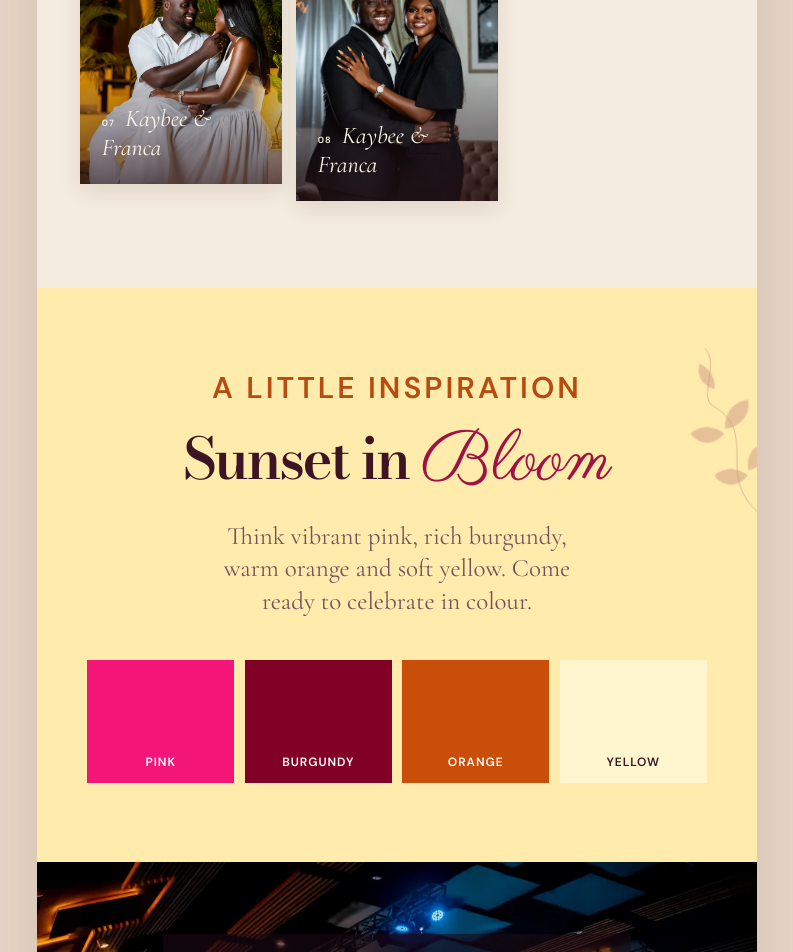
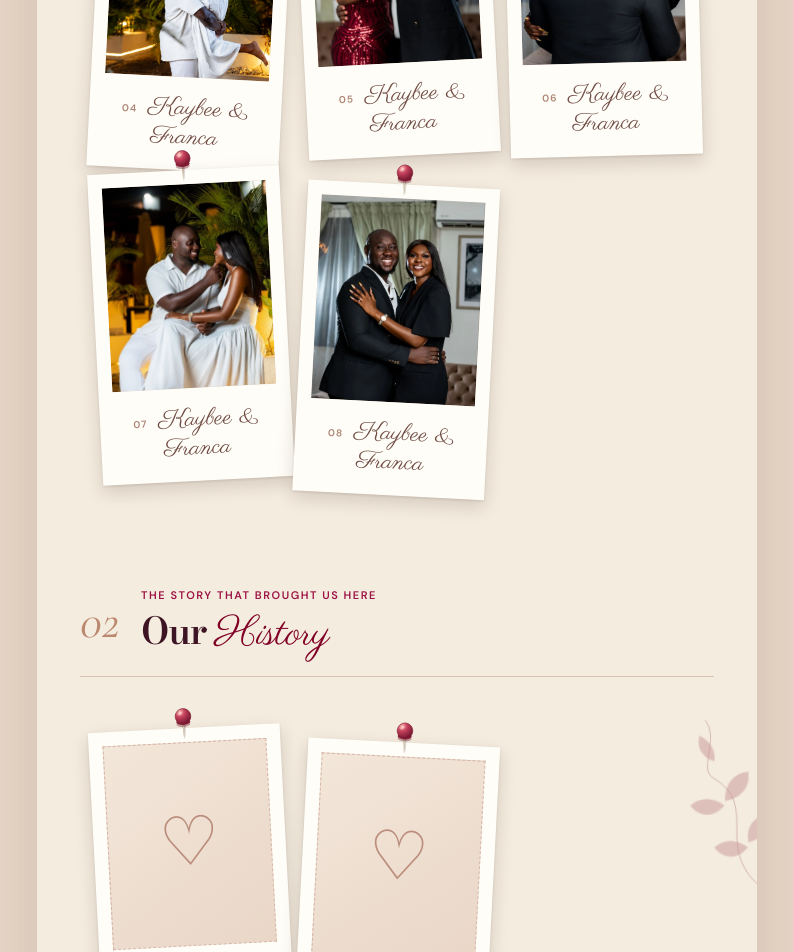
Before and after one commit to fidelnyame-80/Kaybee-Franca, a Next.js app: page / in a window 1280 px wide. Shown: the part 4000-4952 px from the top of the page, without its empty margins (243-1036 px from the left). Built offline with nearby package versions, Linux system fonts and the light colour scheme.

Commit message:
Create a pinned wedding photo album

```diff
--- a/app/components/PhotoGallery.tsx
+++ b/app/components/PhotoGallery.tsx
@@ -1,58 +1,107 @@
 "use client";
 
-import { useEffect, useRef } from "react";
 import Image from "next/image";
-import { gsap } from "gsap";
-import { galleryPhotos } from "../site-content";
+import { useEffect, useRef, useState } from "react";
+import { historyPhotos, preWeddingPhotos } from "../site-content";
+
+type Photo = { src: string; alt: string };
+type Selection = { photos: Photo[]; index: number };
 
 export default function PhotoGallery() {
-  const galleryRef = useRef<HTMLDivElement>(null);
+  const [selection, setSelection] = useState<Selection | null>(null);
+  const dialogRef = useRef<HTMLDialogElement>(null);
 
   useEffect(() => {
-    const gallery = galleryRef.current;
-    if (!gallery) return;
-    const cards = Array.from(
-      gallery.querySelectorAll<HTMLElement>(".photo-gallery__item"),
-    );
-    if (window.matchMedia("(prefers-reduced-motion: reduce)").matches) return;
-    if (!("IntersectionObserver" in window)) return;
+    const dialog = dialogRef.current;
+    if (selection && dialog && !dialog.open) dialog.showModal();
+  }, [selection]);
 
-    const observer = new IntersectionObserver(
-      (entries) => {
-        entries.forEach((entry) => {
-          if (!entry.isIntersecting) return;
-          observer.unobserve(entry.target);
-          const index = cards.indexOf(entry.target as HTMLElement);
-          gsap.fromTo(
-            entry.target,
-            { autoAlpha: 0, y: 28, rotate: index % 2 ? 2 : -2 },
-            {
-              autoAlpha: 1,
-              y: 0,
-              rotate: 0,
-              duration: 0.7,
-              ease: "power3.out",
-            },
-          );
-        });
-      },
-      { threshold: 0.12, rootMargin: "0px 0px -5% 0px" },
-    );
+  const move = (direction: number) => {
+    setSelection((current) => current && {
+      ...current,
+      index: (current.index + direction + current.photos.length) % current.photos.length,
+    });
+  };
 
-    cards.forEach((card) => observer.observe(card));
-    return () => observer.disconnect();
-  }, []);
+  const prints = (photos: Photo[]) => photos.map((photo, index) => (
+    <figure className="photo-gallery__item" key={photo.src}>
+      <span className="photo-gallery__pin" aria-hidden="true" />
+      <button
+        className="photo-gallery__photo"
+        type="button"
+        aria-label={`View photo: ${photo.alt}`}
+        onClick={() => setSelection({ photos, index })}
+      >
+        <Image src={photo.src} alt={photo.alt} fill sizes="(max-width: 720px) 42vw, 270px" unoptimized />
+      </button>
+      <figcaption><span>{String(index + 1).padStart(2, "0")}</span> Kaybee &amp; Franca</figcaption>
+    </figure>
+  ));
 
   return (
-    <div ref={galleryRef} className="photo-gallery__grid">
-      {galleryPhotos.map((photo, index) => (
-        <figure className="photo-gallery__item" key={photo.src}>
-          <Image src={photo.src} alt={photo.alt} fill sizes="(max-width: 900px) 44vw, 230px" unoptimized />
-          <figcaption>
-            <span>0{index + 1}</span> Kaybee & Franca
-          </figcaption>
-        </figure>
-      ))}
+    <div className="photo-gallery__chapters">
+      <section className="photo-gallery__chapter" aria-labelledby="pre-wedding-heading">
+        <div className="photo-gallery__chapter-heading">
+          <span className="photo-gallery__chapter-number">01</span>
+          <div>
+            <p>THE DAYS BEFORE FOREVER</p>
+            <h3 id="pre-wedding-heading">Pre-wedding <em>Photoshoot</em></h3>
+          </div>
+        </div>
+        <div className="photo-gallery__grid">{prints(preWeddingPhotos)}</div>
+      </section>
+
+      <section className="photo-gallery__chapter photo-gallery__chapter--history" aria-labelledby="history-heading">
+        <div className="photo-gallery__chapter-heading">
+          <span className="photo-gallery__chapter-number">02</span>
+          <div>
+            <p>THE STORY THAT BROUGHT US HERE</p>
+            <h3 id="history-heading">Our <em>History</em></h3>
+          </div>
+        </div>
+        <div className="photo-gallery__grid">
+          {historyPhotos.length ? prints(historyPhotos) : (
+            <>
+              <figure className="photo-gallery__item photo-gallery__item--placeholder">
+                <span className="photo-gallery__pin" aria-hidden="true" />
+                <div className="photo-gallery__empty" aria-hidden="true"><span>♡</span></div>
+                <figcaption>Our story</figcaption>
+              </figure>
+              <figure className="photo-gallery__item photo-gallery__item--placeholder">
+                <span className="photo-gallery__pin" aria-hidden="true" />
+                <div className="photo-gallery__empty" aria-hidden="true"><span>♡</span></div>
+                <figcaption>More memories to come</figcaption>
+              </figure>
+            </>
+          )}
+        </div>
+      </section>
+
+      <dialog
+        className="gallery-viewer"
+        ref={dialogRef}
+        aria-label="Photo viewer"
+        onClose={() => setSelection(null)}
+        onClick={(event) => { if (event.target === event.currentTarget) event.currentTarget.close(); }}
+        onKeyDown={(event) => {
+          if (event.key === "ArrowLeft") move(-1);
+          if (event.key === "ArrowRight") move(1);
+        }}
+      >
+        {selection && (
+          <div className="gallery-viewer__content">
+            <button className="gallery-viewer__close" type="button" aria-label="Close photo viewer" onClick={() => dialogRef.current?.close()}>×</button>
+            <div className="gallery-viewer__image">
+              <Image src={selection.photos[selection.index].src} alt={selection.photos[selection.index].alt} fill sizes="(max-width: 720px) 90vw, 650px" unoptimized />
+            </div>
+            <div className="gallery-viewer__controls">
+              <button type="button" onClick={() => move(-1)} aria-label="Previous photo">←</button>
+              <span>{selection.index + 1} / {selection.photos.length}</span>
+              <button type="button" onClick={() => move(1)} aria-label="Next photo">→</button>
+            </div>
+          </div>
+        )}
+      </dialog>
     </div>
   );
 }
--- a/app/globals.css
+++ b/app/globals.css
@@ -415,7 +415,7 @@ a { color: inherit; text-decoration: none; }
 .moments__caption { margin: 4cqw 0 0; color: var(--rust); font: 400 clamp(26px, 6cqw, 42px)/1.3 var(--script); }
 .moments__caption span { color: var(--pink); font: .5em/1 var(--serif); }
 
-.photo-gallery { padding: 12cqw 6cqw; background: #f4ecdf; text-align: center; }
+.photo-gallery { padding: 12cqw 6cqw 14cqw; background: #f4ecdf; text-align: center; }
 .photo-gallery__intro h2, .couple-memories__intro h2 {
   margin: 2.5cqw 0 0;
   color: var(--ink);
@@ -433,35 +433,135 @@ a { color: inherit; text-decoration: none; }
   color: var(--muted);
   font: italic clamp(17px, 3.7cqw, 25px)/1.3 var(--serif);
 }
+.photo-gallery__chapters { margin-top: 9cqw; text-align: left; }
+.photo-gallery__chapter + .photo-gallery__chapter { margin-top: 13cqw; }
+.photo-gallery__chapter-heading {
+  display: flex;
+  align-items: center;
+  gap: 3cqw;
+  padding-bottom: 3cqw;
+  border-bottom: 1px solid #d9c2b2;
+}
+.photo-gallery__chapter-number {
+  color: #bb8870;
+  font: italic 400 clamp(31px, 7cqw, 49px)/1 var(--serif);
+}
+.photo-gallery__chapter-heading p {
+  margin: 0 0 1cqw;
+  color: var(--rust);
+  font: 700 clamp(8px, 1.7cqw, 11px)/1.4 var(--sans);
+  letter-spacing: .14em;
+}
+.photo-gallery__chapter-heading h3 {
+  margin: 0;
+  color: var(--ink);
+  font: 600 clamp(22px, 5.2cqw, 37px)/1.1 var(--display);
+  letter-spacing: -.03em;
+}
+.photo-gallery__chapter-heading h3 em {
+  color: var(--burgundy);
+  font: 400 1.08em/1 var(--script);
+  letter-spacing: 0;
+}
 .photo-gallery__grid {
   display: grid;
   grid-template-columns: repeat(2, minmax(0, 1fr));
   align-items: start;
-  gap: 3cqw;
-  margin-top: 7cqw;
+  gap: 6cqw 5cqw;
+  padding: 7cqw 2cqw 2cqw;
 }
 .photo-gallery__item {
   position: relative;
+  margin: 0;
+  padding: 2cqw 2cqw 1.8cqw;
+  background: #fffdf7;
+  box-shadow: 0 7px 17px rgba(61, 29, 22, .17), 0 1px 3px rgba(61, 29, 22, .12);
+  transform: rotate(-3deg);
+}
+.photo-gallery__item:nth-child(even) { transform: rotate(3deg) translateY(2cqw); }
+.photo-gallery__item:nth-child(3n) { transform: rotate(-1.5deg); }
+.photo-gallery__pin {
+  position: absolute;
+  z-index: 2;
+  top: -3cqw;
+  left: 50%;
+  width: clamp(17px, 3.7cqw, 25px);
+  aspect-ratio: 32 / 46;
+  background: url("/album-pin.svg") center / contain no-repeat;
+  transform: translateX(-50%);
+  pointer-events: none;
+}
+.photo-gallery__photo, .photo-gallery__empty {
+  position: relative;
+  display: block;
+  width: 100%;
   aspect-ratio: 4 / 5;
-  margin: 0;
   overflow: hidden;
+  border: 0;
   background: #e4d3c5;
-  box-shadow: 0 8px 20px rgba(61, 29, 22, .1);
 }
-.photo-gallery__item:nth-child(3n + 2) { aspect-ratio: 3 / 4; }
-.photo-gallery__item img { display: block; width: 100%; height: 100%; object-fit: cover; }
+.photo-gallery__photo { padding: 0; cursor: zoom-in; }
+.photo-gallery__photo:focus-visible { outline: 3px solid var(--burgundy); outline-offset: 3px; }
+.photo-gallery__photo img { object-fit: cover; }
 .photo-gallery__item figcaption {
+  padding: 2.5cqw .3cqw .5cqw;
+  color: #6f4b43;
+  font: 400 clamp(17px, 3.5cqw, 24px)/1.2 var(--script);
+  text-align: center;
+}
+.photo-gallery__item figcaption span {
+  margin-right: 4px;
+  color: #ac8475;
+  font: 600 clamp(8px, 1.5cqw, 10px)/1 var(--sans);
+  letter-spacing: .1em;
+}
+.photo-gallery__empty {
+  display: grid;
+  place-items: center;
+  border: 1px dashed #d4b6a6;
+  background: linear-gradient(145deg, #f3e7da, #e9d6c7);
+  color: #bb8d7c;
+}
+.photo-gallery__empty span { font: 400 clamp(38px, 10cqw, 68px)/1 var(--serif); }
+.gallery-viewer {
+  max-width: none;
+  max-height: none;
+  width: min(92vw, 650px);
+  padding: 0;
+  border: 0;
+  background: transparent;
+  color: #fff9ed;
+}
+.gallery-viewer::backdrop { background: rgba(34, 18, 22, .88); }
+.gallery-viewer__content { position: relative; }
+.gallery-viewer__image { position: relative; height: min(72vh, 780px); }
+.gallery-viewer__image img { object-fit: contain; }
+.gallery-viewer__close {
   position: absolute;
+  z-index: 2;
+  top: 0;
   right: 0;
-  bottom: 0;
-  left: 0;
-  padding: 7cqw 3cqw 3cqw;
-  background: linear-gradient(transparent, rgba(39, 19, 24, .7));
-  color: #fff7ec;
-  font: italic clamp(16px, 3.5cqw, 24px)/1.2 var(--serif);
-  text-align: left;
+  width: 44px;
+  height: 44px;
+  border: 0;
+  border-radius: 50%;
+  background: rgba(34, 18, 22, .75);
+  color: #fff;
+  cursor: pointer;
+  font-size: 30px;
 }
-.photo-gallery__item figcaption span { margin-right: 5px; font: 600 9px/1 var(--sans); letter-spacing: .1em; }
+.gallery-viewer__controls { display: flex; align-items: center; justify-content: center; gap: 24px; padding: 14px 0; }
+.gallery-viewer__controls button {
+  width: 44px;
+  height: 44px;
+  border: 1px solid rgba(255, 249, 237, .55);
+  border-radius: 50%;
+  background: transparent;
+  color: inherit;
+  cursor: pointer;
+  font-size: 24px;
+}
+.gallery-viewer__controls span { min-width: 50px; font: 600 12px/1 var(--sans); letter-spacing: .1em; text-align: center; }
 
 .colour-story { padding: 11cqw 7cqw; background: var(--sunshine); text-align: center; }
 .colour-story__palette { display: grid; grid-template-columns: repeat(4, minmax(0, 1fr)); gap: 1.5cqw; margin-top: 6cqw; }
@@ -593,12 +693,16 @@ a { color: inherit; text-decoration: none; }
 .couple-memories__empty { display: grid; min-height: 220px; align-content: center; justify-items: center; margin-top: 5cqw; border: 1px dashed #d5acae; color: var(--muted); }
 .couple-memories__empty > span { color: var(--rust); font: 44px/1 var(--serif); }
 .couple-memories__empty p { margin: 10px 0 0; font: italic 20px/1.2 var(--serif); }
-.couple-memories__gallery { display: grid; grid-template-columns: repeat(2, minmax(0, 1fr)); align-items: start; gap: 3cqw; margin-top: 5cqw; }
-.couple-memories__card { position: relative; aspect-ratio: 4 / 5; margin: 0; background: #e3c9c5; box-shadow: 0 8px 20px rgba(61, 29, 22, .12); }
-.couple-memories__card:nth-child(even) { margin-top: 7cqw; }
-.couple-memories__card img { display: block; width: 100%; height: 100%; object-fit: cover; }
+.couple-memories__gallery { display: grid; grid-template-columns: repeat(2, minmax(0, 1fr)); align-items: start; gap: 6cqw 5cqw; padding: 3cqw 2cqw 2cqw; margin-top: 5cqw; }
+.couple-memories__card { position: relative; margin: 0; padding: 2cqw 2cqw 1.8cqw; background: #fffdf7; box-shadow: 0 7px 17px rgba(61, 29, 22, .17), 0 1px 3px rgba(61, 29, 22, .12); transform: rotate(-3deg); }
+.couple-memories__card:nth-child(even) { transform: rotate(3deg) translateY(2cqw); }
+.couple-memories__card:nth-child(3n) { transform: rotate(-1.5deg); }
+.couple-memories__photo { position: relative; aspect-ratio: 4 / 5; overflow: hidden; background: #e3c9c5; }
+.couple-memories__photo img { object-fit: cover; }
+.couple-memories__card figcaption { padding: 2.5cqw .3cqw .5cqw; color: #6f4b43; font: 400 clamp(17px, 3.5cqw, 24px)/1.2 var(--script); text-align: center; }
 .couple-memories__card button {
   position: absolute;
+  z-index: 3;
   top: 8px;
   right: 8px;
   display: grid;
@@ -754,7 +858,8 @@ a { color: inherit; text-decoration: none; }
 .closing-photo { position: relative; height: 70cqw; min-height: 230px; color: #ffe0a6; }
 .closing-photo__image { height: 100%; background-image: linear-gradient(145deg, #a96342, #6e3a35 58%, #302026); }
 .closing-photo::after { content: ""; position: absolute; inset: 0; background: linear-gradient(180deg, rgba(35, 18, 23, .04) 20%, rgba(35, 18, 23, .14) 48%, rgba(35, 18, 23, .84) 100%); pointer-events: none; }
-.closing-photo p { position: absolute; z-index: 1; right: 6cqw; bottom: 9cqw; left: 6cqw; margin: 0; color: #ffe0a6; font: 400 clamp(25px, 6.8cqw, 47px)/1.25 var(--script); text-align: center; text-shadow: 0 2px 4px rgba(39, 10, 23, .95), 0 0 18px rgba(39, 10, 23, .65); -webkit-text-stroke: .25px rgba(65, 12, 32, .5); }
+.closing-photo__caption { position: absolute; z-index: 1; right: 6cqw; bottom: 9cqw; left: 6cqw; }
+.closing-photo__caption p { margin: 0; color: #fffdf6; font: 400 clamp(25px, 6.8cqw, 47px)/1.25 var(--script); text-align: center; text-shadow: 0 2px 5px rgba(39, 10, 23, .95), 0 0 18px rgba(39, 10, 23, .7); }
 .wedding-verse { padding: 11cqw 10cqw; background: #fff6e8; text-align: center; }
 .wedding-verse p { margin: 0; color: var(--burgundy); font: 400 clamp(28px, 7cqw, 48px)/1.25 var(--script); }
 .wedding-verse span { display: block; margin-top: 4cqw; color: var(--muted); font: 600 clamp(9px, 1.8cqw, 12px)/1.4 var(--sans); letter-spacing: .2em; }
@@ -895,6 +1000,15 @@ a { color: inherit; text-decoration: none; }
   transition: opacity .16s ease;
 }
 .floating-menu__item:hover > span, .floating-menu__item:focus-visible > span { background: var(--burgundy); }
+.floating-menu__item:first-child > span,
+.floating-menu__item:last-child > span {
+  right: auto;
+  left: 50%;
+  transform: translateX(-50%);
+  text-align: center;
+}
+.floating-menu__item:first-child > span { bottom: calc(100% + 5px); }
+.floating-menu__item:last-child > span { top: calc(100% + 5px); }
 
 @media (min-width: 900px) {
   .photo-gallery__grid { grid-template-columns: repeat(3, minmax(0, 1fr)); gap: 2cqw; }
--- a/app/page.tsx
+++ b/app/page.tsx
@@ -93,7 +93,7 @@ export default function Home() {
           <ScrollReveal className="photo-gallery__intro">
             <p className="section-kicker">THE PHOTO GALLERY</p>
             <h2 id="gallery-heading">Little pieces of <em>forever</em></h2>
-            <p>A few favourite frames from our story.</p>
+            <p>Our favourite moments, gathered in one place.</p>
           </ScrollReveal>
           <ScrollReveal><PhotoGallery /></ScrollReveal>
         </section>
@@ -166,7 +166,7 @@ export default function Home() {
 
         <section className="closing-photo" aria-label="Kaybee and Franca photo">
           <PhotoSlot src={photos.closing} label="Kaybee and Franca together" className="closing-photo__image" />
-          <ScrollReveal><p className="text-white">See you at the celebration.</p></ScrollReveal>
+          <ScrollReveal className="closing-photo__caption"><p>See you at the celebration.</p></ScrollReveal>
         </section>
         <section className="wedding-verse" aria-label="Wedding scripture">
           <ScrollReveal>
--- a/app/site-content.ts
+++ b/app/site-content.ts
@@ -34,4 +34,7 @@ export const couplePhotos = [
   { src: "/image9.webp", alt: "A cherished moment from Kaybee and Franca's story" },
 ];
 
-export const galleryPhotos = couplePhotos;
+export const preWeddingPhotos = couplePhotos;
+
+// Add older photos here using the same { src, alt } format as couplePhotos.
+export const historyPhotos: typeof couplePhotos = [];
```
Also changed, not shown: app/components/CoupleMemories.tsx (+8 -4 lines), public/album-pin.svg (added), 1 other file (tests, documents, lock files or other folders).
